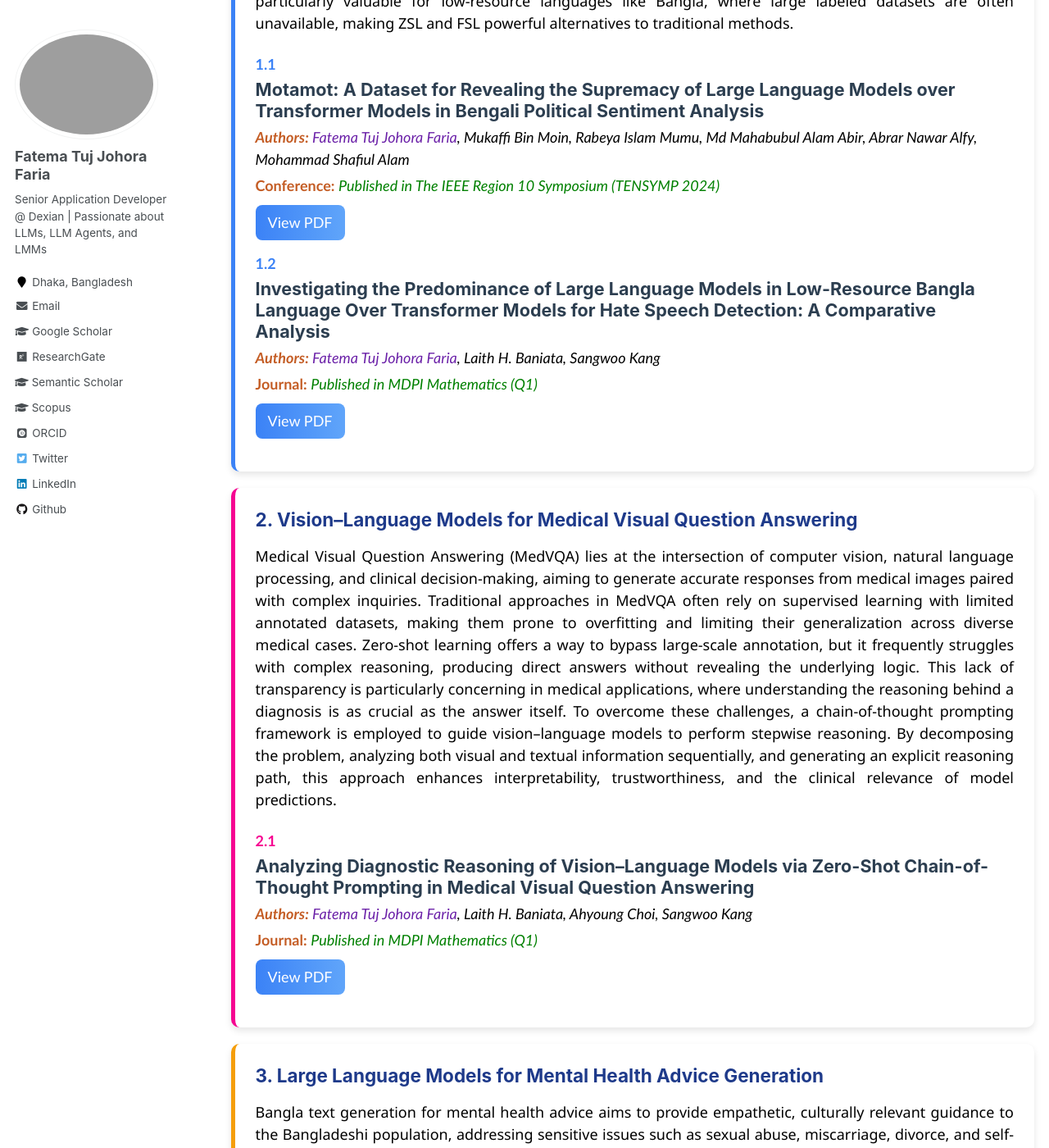
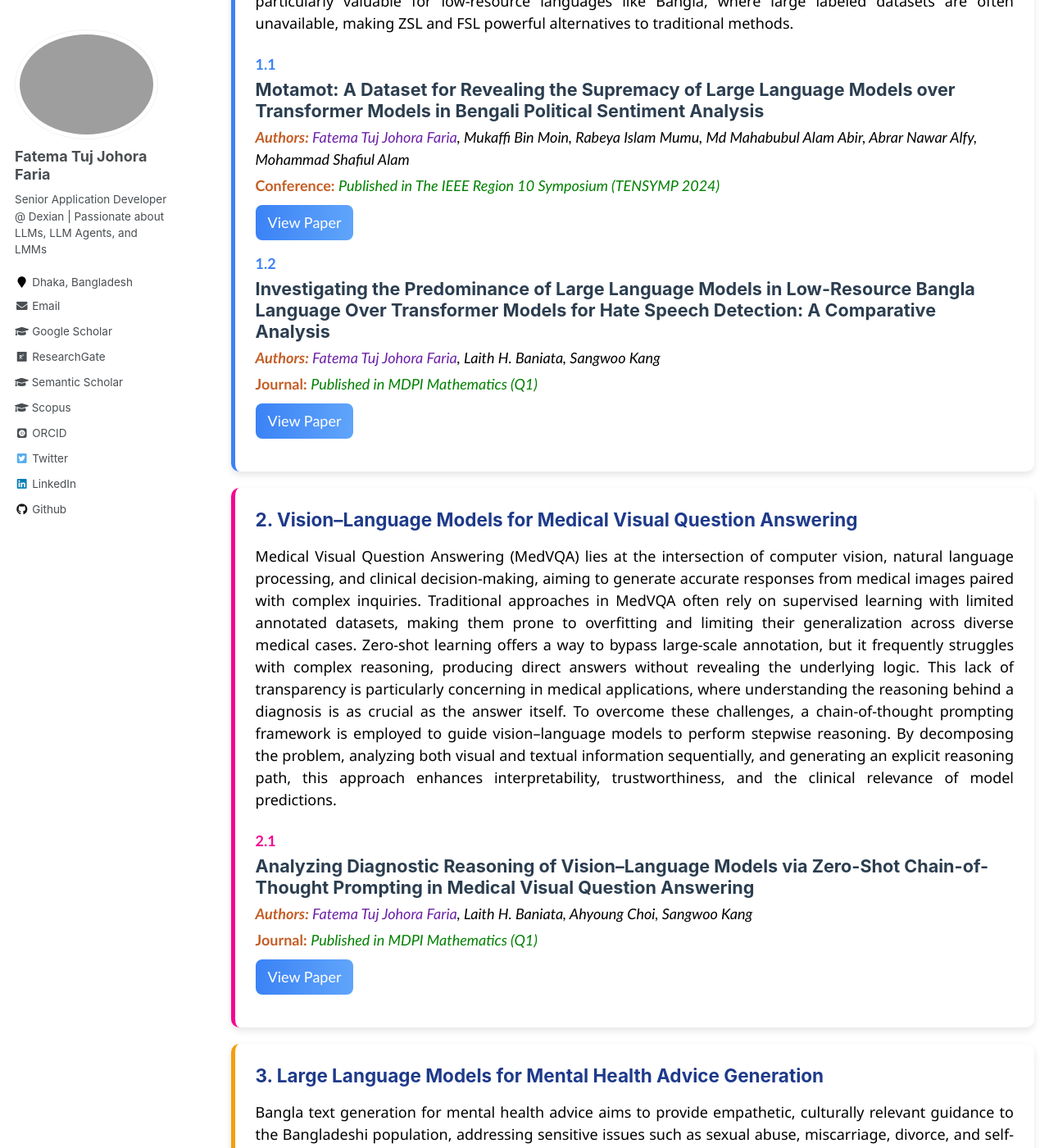
Before and after one commit to fatemafaria142/fatemafaria142.github.io, a Jekyll site: the page built from _pages/research.md, in a window 1280 px wide and 1400 px high, scrolled down 886 px. Shown: the whole window at 82% size. Built offline with Jekyll 4.4.1, drawn with Linux system fonts in a browser that asks for light colours; some web fonts are replaced; some of the changed text lies outside the part shown.

Commit message:
Update research

```diff
--- a/_pages/research.md
+++ b/_pages/research.md
@@ -30,14 +30,14 @@ author_profile: true
       <h3 style="color: #2c3e50; font-size: 1.2em; margin: 5px 0;">Motamot: A Dataset for Revealing the Supremacy of Large Language Models over Transformer Models in Bengali Political Sentiment Analysis</h3>
       <p style="font-style: italic; margin: 5px 0;"><strong style="color: #c45d25;">Authors:</strong> <span style="color: #6b21a8;">Fatema Tuj Johora Faria</span>, Mukaffi Bin Moin, Rabeya Islam Mumu, Md Mahabubul Alam Abir, Abrar Nawar Alfy, Mohammad Shafiul Alam</p>
       <p style="color: green; margin: 5px 0;"><strong style="color: #c45d25;">Conference:</strong> <em>Published in The IEEE Region 10 Symposium (TENSYMP 2024)</em></p>
-      <a href="https://ieeexplore.ieee.org/document/10752197/" style="display: inline-block; background: linear-gradient(to right, #3b82f6, #60a5fa); color: white; padding: 8px 15px; border-radius: 8px; text-decoration: none; margin-top: 5px; transition: background 0.3s ease;">View PDF</a>
+      <a href="https://ieeexplore.ieee.org/document/10752197/" style="display: inline-block; background: linear-gradient(to right, #3b82f6, #60a5fa); color: white; padding: 8px 15px; border-radius: 8px; text-decoration: none; margin-top: 5px; transition: background 0.3s ease;">View Paper</a>
     </div>
     <div class="paper" style="margin: 15px 0; font-family: 'Trebuchet MS', sans-serif; color: black;">
       <span style="color: #3b82f6; font-weight: bold;">1.2 </span>
       <h3 style="color: #2c3e50; font-size: 1.2em; margin: 5px 0;">Investigating the Predominance of Large Language Models in Low-Resource Bangla Language Over Transformer Models for Hate Speech Detection: A Comparative Analysis</h3>
       <p style="font-style: italic; margin: 5px 0;"><strong style="color: #c45d25;">Authors:</strong> <span style="color: #6b21a8;">Fatema Tuj Johora Faria</span>, Laith H. Baniata, Sangwoo Kang</p>
       <p style="color: green; margin: 5px 0;"><strong style="color: #c45d25;">Journal:</strong> <em>Published in MDPI Mathematics (Q1)</em></p>
-      <a href="https://www.mdpi.com/2227-7390/12/23/3687" style="display: inline-block; background: linear-gradient(to right, #3b82f6, #60a5fa); color: white; padding: 8px 15px; border-radius: 8px; text-decoration: none; margin-top: 5px; transition: background 0.3s ease;">View PDF</a>
+      <a href="https://www.mdpi.com/2227-7390/12/23/3687" style="display: inline-block; background: linear-gradient(to right, #3b82f6, #60a5fa); color: white; padding: 8px 15px; border-radius: 8px; text-decoration: none; margin-top: 5px; transition: background 0.3s ease;">View Paper</a>
     </div>
   </div>
 
@@ -52,7 +52,7 @@ author_profile: true
       <h3 style="color: #2c3e50; font-size: 1.2em; margin: 5px 0;">Analyzing Diagnostic Reasoning of Vision–Language Models via Zero-Shot Chain-of-Thought Prompting in Medical Visual Question Answering</h3>
       <p style="font-style: italic; margin: 5px 0;"><strong style="color: #c45d25;">Authors:</strong> <span style="color: #6b21a8;">Fatema Tuj Johora Faria</span>, Laith H. Baniata, Ahyoung Choi, Sangwoo Kang</p>
       <p style="color: green; margin: 5px 0;"><strong style="color: #c45d25;">Journal:</strong> <em>Published in MDPI Mathematics (Q1)</em></p>
-      <a href="https://www.mdpi.com/2227-7390/13/14/2322" style="display: inline-block; background: linear-gradient(to right, #3b82f6, #60a5fa); color: white; padding: 8px 15px; border-radius: 8px; text-decoration: none; margin-top: 5px; transition: background 0.3s ease;">View PDF</a>
+      <a href="https://www.mdpi.com/2227-7390/13/14/2322" style="display: inline-block; background: linear-gradient(to right, #3b82f6, #60a5fa); color: white; padding: 8px 15px; border-radius: 8px; text-decoration: none; margin-top: 5px; transition: background 0.3s ease;">View Paper</a>
     </div>
   </div>
 
@@ -92,7 +92,7 @@ author_profile: true
       <h3 style="color: #2c3e50; font-size: 1.2em; margin: 5px 0;">Unraveling the Dominance of Large Language Models Over Transformer Models for Bangla Natural Language Inference: A Comprehensive Study</h3>
       <p style="font-style: italic; margin: 5px 0;"><strong style="color: #c45d25;">Authors:</strong> <span style="color: #6b21a8;">Fatema Tuj Johora Faria</span>, Mukaffi Bin Moin, Asif Iftekher Fahim, Pronay Debnath, Faisal Muhammad Shah</p>
       <p style="color: green; margin: 5px 0;"><strong style="color: #c45d25;">Conference:</strong> <em>Presented at the 4th International Conference on Computing and Communication Networks (ICCCNet-2024)</em></p>
-      <a href="https://arxiv.org/pdf/2405.02937" style="display: inline-block; background: linear-gradient(to right, #8b5cf6, #a78bfa); color: white; padding: 8px 15px; border-radius: 8px; text-decoration: none; margin-top: 5px; transition: background 0.3s ease;">View PDF</a>
+      <a href="https://arxiv.org/pdf/2405.02937" style="display: inline-block; background: linear-gradient(to right, #8b5cf6, #a78bfa); color: white; padding: 8px 15px; border-radius: 8px; text-decoration: none; margin-top: 5px; transition: background 0.3s ease;">View Paper</a>
     </div>
   </div>
 
@@ -107,21 +107,21 @@ author_profile: true
       <h3 style="color: #2c3e50; font-size: 1.2em; margin: 5px 0;">MultiBanFakeDetect: Integrating Advanced Fusion Techniques for Multimodal Detection of Bangla Fake News in Under-Resourced Contexts</h3>
       <p style="font-style: italic; margin: 5px 0;"><strong style="color: #c45d25;">Authors:</strong> <span style="color: #6b21a8;">Fatema Tuj Johora Faria</span>, Mukaffi Bin Moin, Zayeed Hasan, Md Arafat Alam Khandaker, Niful Islam, Khan Md Hasib, M. F. Mridha</p>
       <p style="color: green; margin: 5px 0;"><strong style="color: #c45d25;">Journal:</strong> <em>Published in International Journal of Information Management Data Insights (Q1)</em></p>
-      <a href="https://www.sciencedirect.com/science/article/pii/S2667096825000291?via%3Dihub" style="display: inline-block; background: linear-gradient(to right, #10b981, #34d399); color: white; padding: 8px 15px; border-radius: 8px; text-decoration: none; margin-top: 5px; transition: background 0.3s ease;">View PDF</a>
+      <a href="https://www.sciencedirect.com/science/article/pii/S2667096825000291?via%3Dihub" style="display: inline-block; background: linear-gradient(to right, #10b981, #34d399); color: white; padding: 8px 15px; border-radius: 8px; text-decoration: none; margin-top: 5px; transition: background 0.3s ease;">View Paper</a>
     </div>
     <div class="paper" style="margin: 15px 0; font-family: 'Trebuchet MS', sans-serif; color: black;">
       <span style="color: #10b981; font-weight: bold;">6.2 </span>
       <h3 style="color: #2c3e50; font-size: 1.2em; margin: 5px 0;">SentimentFormer: A Transformer-Based Multi-Modal Fusion Framework for Enhanced Sentiment Analysis of Memes in Under-Resourced Bangla Language</h3>
       <p style="font-style: italic; margin: 5px 0;"><strong style="color: #c45d25;">Authors:</strong> <span style="color: #6b21a8;">Fatema Tuj Johora Faria</span>, Laith H. Baniata, Mohammad H. Baniata, Mohannad A. Khair, Ahmed Ibrahim Bani Ata, Chayut Bunterngchit, Sangwoo Kang</p>
       <p style="color: green; margin: 5px 0;"><strong style="color: #c45d25;">Journal:</strong> <em>Published in MDPI Electronics (Q2)</em></p>
-      <a href="https://www.mdpi.com/2079-9292/14/4/799" style="display: inline-block; background: linear-gradient(to right, #10b981, #34d399); color: white; padding: 8px 15px; border-radius: 8px; text-decoration: none; margin-top: 5px; transition: background 0.3s ease;">View PDF</a>
+      <a href="https://www.mdpi.com/2079-9292/14/4/799" style="display: inline-block; background: linear-gradient(to right, #10b981, #34d399); color: white; padding: 8px 15px; border-radius: 8px; text-decoration: none; margin-top: 5px; transition: background 0.3s ease;">View Paper</a>
     </div>
     <div class="paper" style="margin: 15px 0; font-family: 'Trebuchet MS', sans-serif; color: black;">
       <span style="color: #10b981; font-weight: bold;">6.3 </span>
       <h3 style="color: #2c3e50; font-size: 1.2em; margin: 5px 0;">Uddessho: An Extensive Benchmark Dataset for Multimodal Author Intent Classification in Low-Resource Bangla Language</h3>
       <p style="font-style: italic; margin: 5px 0;"><strong style="color: #c45d25;">Authors:</strong> <span style="color: #6b21a8;">Fatema Tuj Johora Faria</span>, Mukaffi Bin Moin, Md. Mahfuzur Rahman, Md Morshed Alam Shanto, Asif Iftekher Fahim, Md. Moinul Hoque</p>
       <p style="color: green; margin: 5px 0;"><strong style="color: #c45d25;">Conference:</strong> <em>Published in 18th International Conference on Information Technology and Applications (ICITA 2024)</em></p>
-      <a href="https://link.springer.com/chapter/10.1007/978-981-96-1758-6_32" style="display: inline-block; background: linear-gradient(to right, #10b981, #34d399); color: white; padding: 8px 15px; border-radius: 8px; text-decoration: none; margin-top: 5px; transition: background 0.3s ease;">View PDF</a>
+      <a href="https://link.springer.com/chapter/10.1007/978-981-96-1758-6_32" style="display: inline-block; background: linear-gradient(to right, #10b981, #34d399); color: white; padding: 8px 15px; border-radius: 8px; text-decoration: none; margin-top: 5px; transition: background 0.3s ease;">View Paper</a>
     </div>
     <div class="paper" style="margin: 15px 0; font-family: 'Trebuchet MS', sans-serif; color: black;">
       <span style="color: #10b981; font-weight: bold;">6.4 </span>
@@ -160,14 +160,14 @@ author_profile: true
       <h3 style="color: #2c3e50; font-size: 1.2em; margin: 5px 0;">Explainable Convolutional Neural Networks for Retinal Fundus Classification and Cutting-Edge Segmentation Models for Retinal Blood Vessels from Fundus Images</h3>
       <p style="font-style: italic; margin: 5px 0;"><strong style="color: #c45d25;">Authors:</strong> <span style="color: #6b21a8;">Fatema Tuj Johora Faria</span>, Mukaffi Bin Moin, Pronay Debnath, Asif Iftekher Fahim, Faisal Muhammad Shah</p>
       <p style="color: green; margin: 5px 0;"><strong style="color: #c45d25;">Journal:</strong> <em>Under Review in Journal of Visual Communication and Image Representation (Q1)</em></p>
-      <a href="https://arxiv.org/pdf/2405.07338" style="display: inline-block; background: linear-gradient(to right, #ef4444, #f87171); color: white; padding: 8px 15px; border-radius: 8px; text-decoration: none; margin-top: 5px; transition: background 0.3s ease;">View PDF</a>
+      <a href="https://arxiv.org/pdf/2405.07338" style="display: inline-block; background: linear-gradient(to right, #ef4444, #f87171); color: white; padding: 8px 15px; border-radius: 8px; text-decoration: none; margin-top: 5px; transition: background 0.3s ease;">View Paper</a>
     </div>
     <div class="paper" style="margin: 15px 0; font-family: 'Trebuchet MS', sans-serif; color: black;">
       <span style="color: #ef4444; font-weight: bold;">8.2 </span>
       <h3 style="color: #2c3e50; font-size: 1.2em; margin: 5px 0;">Exploring Explainable AI Techniques for Improved Interpretability in Lung and Colon Cancer Classification</h3>
       <p style="font-style: italic; margin: 5px 0;"><strong style="color: #c45d25;">Authors:</strong> Mukaffi Bin Moin, <span style="color: #6b21a8;">Fatema Tuj Johora Faria</span>, Swarnajit Saha, Busra Kamal Rafa, Mohammad Shafiul Alam</p>
       <p style="color: green; margin: 5px 0;"><strong style="color: #c45d25;">Conference:</strong> <em>Presented at the 4th International Conference on Computing and Communication Networks (ICCCNet-2024)</em></p>
-      <a href="https://arxiv.org/pdf/2405.04610" style="display: inline-block; background: linear-gradient(to right, #ef4444, #f87171); color: white; padding: 8px 15px; border-radius: 8px; text-decoration: none; margin-top: 5px; transition: background 0.3s ease;">View PDF</a>
+      <a href="https://arxiv.org/pdf/2405.04610" style="display: inline-block; background: linear-gradient(to right, #ef4444, #f87171); color: white; padding: 8px 15px; border-radius: 8px; text-decoration: none; margin-top: 5px; transition: background 0.3s ease;">View Paper</a>
     </div>
   </div>
 
@@ -181,7 +181,7 @@ author_profile: true
       <h3 style="color: #2c3e50; font-size: 1.2em; margin: 5px 0;">Vashantor: A Large-scale Multilingual Benchmark Dataset for Automated Translation of Bangla Regional Dialects to Bangla Language</h3>
       <p style="font-style: italic; margin: 5px 0;"><strong style="color: #c45d25;">Authors:</strong> <span style="color: #6b21a8;">Fatema Tuj Johora Faria</span>, Mukaffi Bin Moin, Ahmed Al Wase, Mehidi Ahmmed, Md Rabius Sani, Tashreef Muhammad</p>
       <p style="color: green; margin: 5px 0;"><strong style="color: #c45d25;">Journal:</strong> <em>Under Review in Array (Q1)</em></p>
-      <a href="https://arxiv.org/pdf/2311.11142" style="display: inline-block; background: linear-gradient(to right, #9333ea, #a855f7); color: white; padding: 8px 15px; border-radius: 8px; text-decoration: none; margin-top: 5px; transition: background 0.3s ease;">View PDF</a>
+      <a href="https://arxiv.org/pdf/2311.11142" style="display: inline-block; background: linear-gradient(to right, #9333ea, #a855f7); color: white; padding: 8px 15px; border-radius: 8px; text-decoration: none; margin-top: 5px; transition: background 0.3s ease;">View Paper</a>
     </div>
     <div class="paper" style="margin: 15px 0; font-family: 'Trebuchet MS', sans-serif; color: black;">
       <span style="color: #9333ea; font-weight: bold;">9.2 </span>
@@ -212,7 +212,7 @@ author_profile: true
       <h3 style="color: #2c3e50; font-size: 1.2em; margin: 5px 0;">PotatoGANs: Utilizing Generative Adversarial Networks, Instance Segmentation, and Explainable AI for Enhanced Potato Disease Identification and Classification</h3>
       <p style="font-style: italic; margin: 5px 0;"><strong style="color: #c45d25;">Authors:</strong> <span style="color: #6b21a8;">Fatema Tuj Johora Faria</span>, Mukaffi Bin Moin, Mohammad Shafiul Alam, Ahmed Al Wase, Md. Rabius Sani, Khan Md Hasib</p>
       <p style="color: green; margin: 5px 0;"><strong style="color: #c45d25;">Conference:</strong> <em>Under Review in 11th IEEE International Conference on Sustainable Technology and Engineering</em></p>
-      <a href="https://arxiv.org/pdf/2405.07332" style="display: inline-block; background: linear-gradient(to right, #f97316, #fb923c); color: white; padding: 8px 15px; border-radius: 8px; text-decoration: none; margin-top: 5px; transition: background 0.3s ease;">View PDF</a>
+      <a href="https://arxiv.org/pdf/2405.07332" style="display: inline-block; background: linear-gradient(to right, #f97316, #fb923c); color: white; padding: 8px 15px; border-radius: 8px; text-decoration: none; margin-top: 5px; transition: background 0.3s ease;">View Paper</a>
     </div>
   </div>
 
@@ -226,7 +226,7 @@ author_profile: true
       <h3 style="color: #2c3e50; font-size: 1.2em; margin: 5px 0;">Classification of Potato Disease with Digital Image Processing Technique: A Hybrid Deep Learning Framework</h3>
       <p style="font-style: italic; margin: 5px 0;"><strong style="color: #c45d25;">Authors:</strong> <span style="color: #6b21a8;">Fatema Tuj Johora Faria</span>, Mukaffi Bin Moin, Ahmed Al Wase, Md Rabius Sani, Khan Md Hasib, Mohammad Shafiul Alam</p>
       <p style="color: green; margin: 5px 0;"><strong style="color: #c45d25;">Conference:</strong> <em>2023 IEEE 13th Annual Computing and Communication Workshop and Conference (CCWC)</em></p>
-      <a href="https://ieeexplore.ieee.org/document/10099162" style="display: inline-block; background: linear-gradient(to right, #22c55e, #4ade80); color: white; padding: 8px 15px; border-radius: 8px; text-decoration: none; margin-top: 5px; transition: background 0.3s ease;">View PDF</a>
+      <a href="https://ieeexplore.ieee.org/document/10099162" style="display: inline-block; background: linear-gradient(to right, #22c55e, #4ade80); color: white; padding: 8px 15px; border-radius: 8px; text-decoration: none; margin-top: 5px; transition: background 0.3s ease;">View Paper</a>
     </div>
   </div>
 </div>
```
